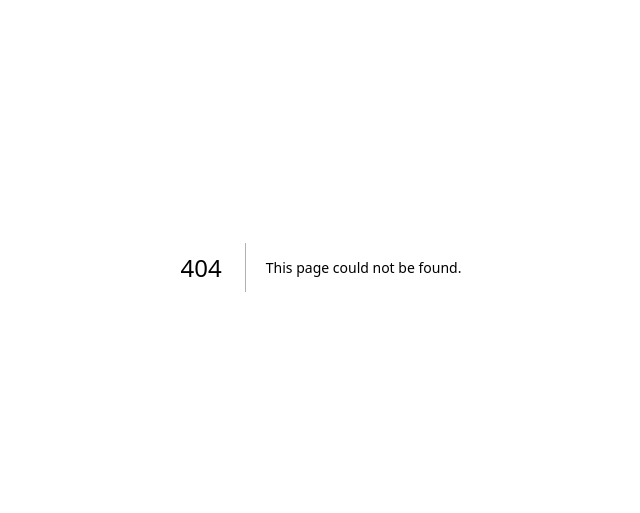
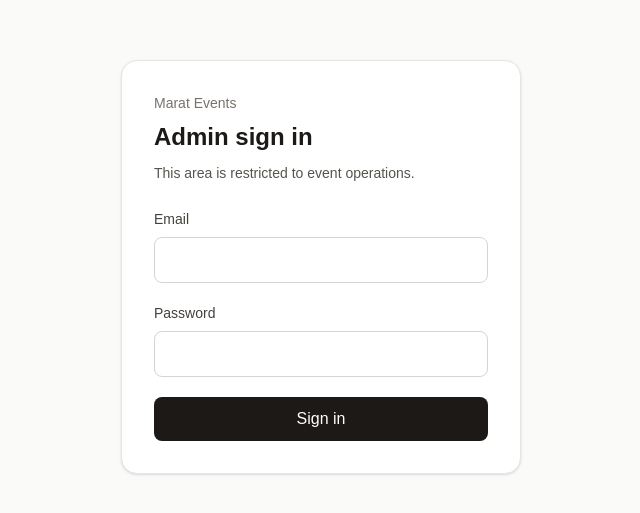
Before and after one commit to wwquix/marat-events, a Next.js app: page /admin/login in a window 1280 px wide. Before the commit this address had no page. Shown: the part 133-646 px from the top of the page, without its empty margins (319-959 px from the left). Built offline with nearby package versions, Linux system fonts and the light colour scheme; no server answers.

Commit message:
Add admin login page

```diff
--- /dev/null
+++ b/app/admin/login/page.tsx
@@ -0,0 +1,82 @@
+import { redirect } from "next/navigation";
+
+import { getAdminSession } from "@/lib/admin/session";
+
+import { loginAdmin } from "./actions";
+
+export const dynamic = "force-dynamic";
+
+type LoginPageProps = {
+  searchParams: Promise<{ error?: string }>;
+};
+
+export default async function AdminLoginPage({ searchParams }: LoginPageProps) {
+  const existingSession = await getAdminSession();
+  if (existingSession) {
+    redirect("/admin");
+  }
+
+  const { error } = await searchParams;
+  const errorMessage =
+    error === "config"
+      ? "Admin authentication is not configured for this environment."
+      : error === "invalid"
+        ? "Invalid email or password."
+        : null;
+
+  return (
+    <main className="mx-auto flex min-h-screen max-w-md items-center px-6 py-12">
+      <section className="w-full rounded-2xl border border-stone-200 bg-white p-8 shadow-sm">
+        <p className="text-sm font-medium text-stone-500">Marat Events</p>
+        <h1 className="mt-2 text-2xl font-semibold text-stone-900">Admin sign in</h1>
+        <p className="mt-2 text-sm leading-6 text-stone-600">
+          This area is restricted to event operations.
+        </p>
+
+        {errorMessage ? (
+          <div className="mt-6 rounded-lg border border-red-200 bg-red-50 px-4 py-3 text-sm text-red-700">
+            {errorMessage}
+          </div>
+        ) : null}
+
+        <form action={loginAdmin} className="mt-6 space-y-5">
+          <div>
+            <label className="block text-sm font-medium text-stone-700" htmlFor="email">
+              Email
+            </label>
+            <input
+              autoComplete="username"
+              className="mt-2 w-full rounded-lg border border-stone-300 px-3 py-2.5 text-stone-900 outline-none focus:border-stone-600"
+              id="email"
+              name="email"
+              required
+              type="email"
+            />
+          </div>
+
+          <div>
+            <label className="block text-sm font-medium text-stone-700" htmlFor="password">
+              Password
+            </label>
+            <input
+              autoComplete="current-password"
+              className="mt-2 w-full rounded-lg border border-stone-300 px-3 py-2.5 text-stone-900 outline-none focus:border-stone-600"
+              id="password"
+              maxLength={256}
+              name="password"
+              required
+              type="password"
+            />
+          </div>
+
+          <button
+            className="w-full rounded-lg bg-stone-900 px-4 py-2.5 font-medium text-white hover:bg-stone-800"
+            type="submit"
+          >
+            Sign in
+          </button>
+        </form>
+      </section>
+    </main>
+  );
+}
```
